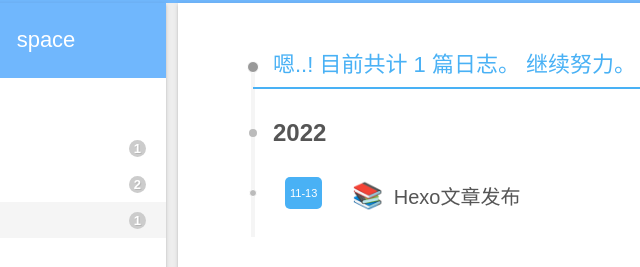
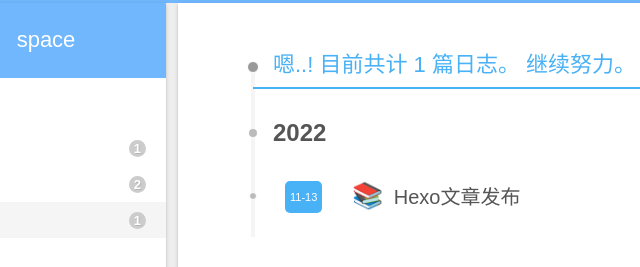
Before and after one commit to 55OX5XO55/55OX5XO55.github.io, a plain HTML site: page archives/index.html in a window 1280 px wide. Shown: the top 267 px of the page, 134-774 px from the left. Drawn offline with nearby package versions, Linux system fonts and the light colour scheme; no server answers; a script that the page names is missing.

Commit message:
Site updated: 2022-11-13 21:26:22

```diff
--- a/css/custom.css
+++ b/css/custom.css
@@ -60,6 +60,9 @@ mobile()
   display: inline-block;
   width: 80%;
 }
+.posts-collapse .post-content .post-header::before {
+  top: 0.95em;
+}
 .posts-collapse a.post-title-link:before {
   top: 10px;
   width: 18px;
@@ -76,6 +79,7 @@ mobile()
   margin-left: 25px;
 }
 .posts-collapse .post-meta-container time {
+  top: 0.4em;
   font-size: 11px;
   line-height: 32px;
   position: absolute;
--- a/css/main.css
+++ b/css/main.css
@@ -2919,6 +2919,9 @@ span.exturl {
   display: inline-block;
   width: 80%;
 }
+.posts-collapse .post-content .post-header::before {
+  top: 0.95em;
+}
 .posts-collapse a.post-title-link:before {
   top: 10px;
   width: 18px;
@@ -2935,6 +2938,7 @@ span.exturl {
   margin-left: 25px;
 }
 .posts-collapse .post-meta-container time {
+  top: 0.4em;
   font-size: 11px;
   line-height: 32px;
   position: absolute;
```
